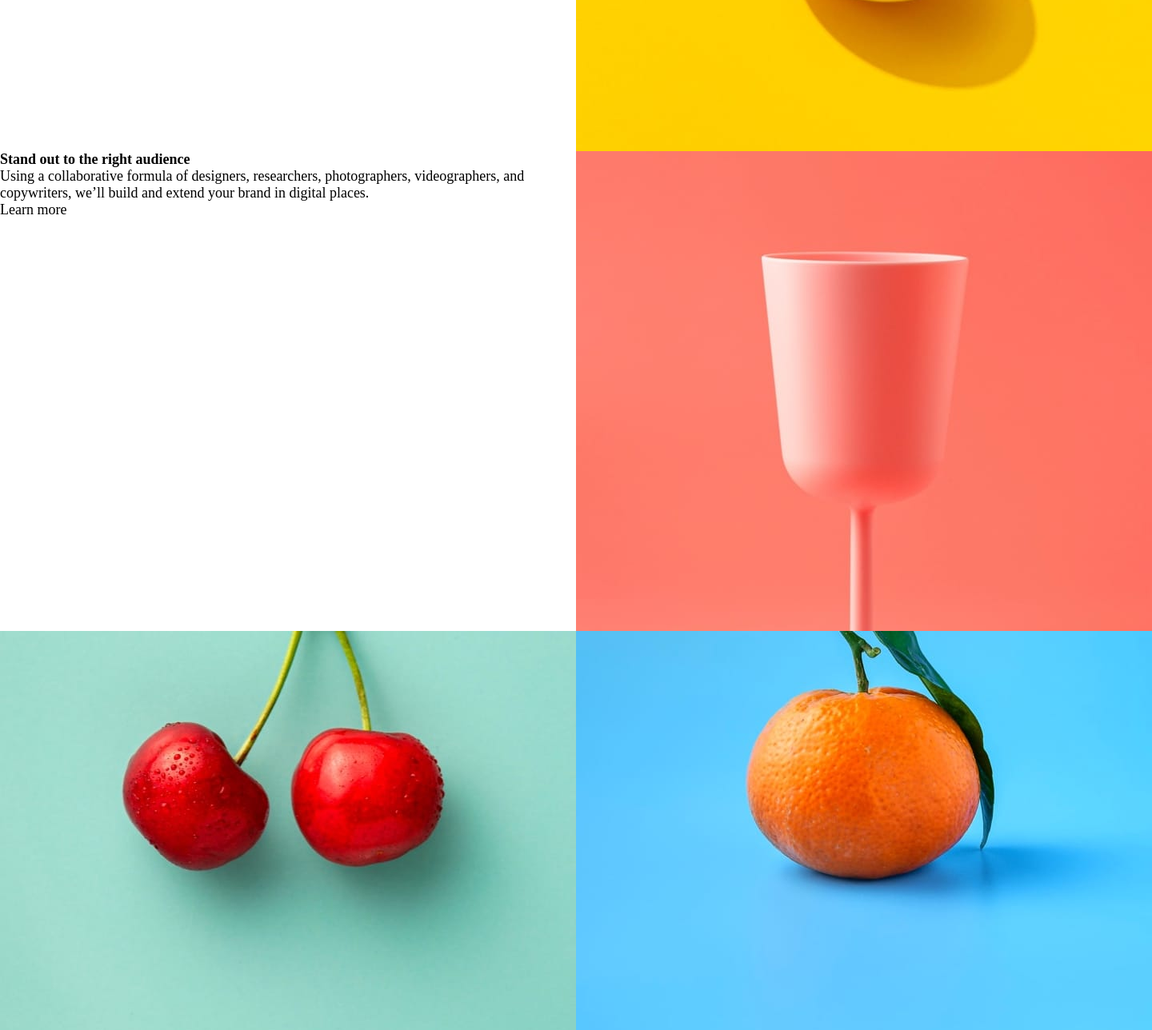
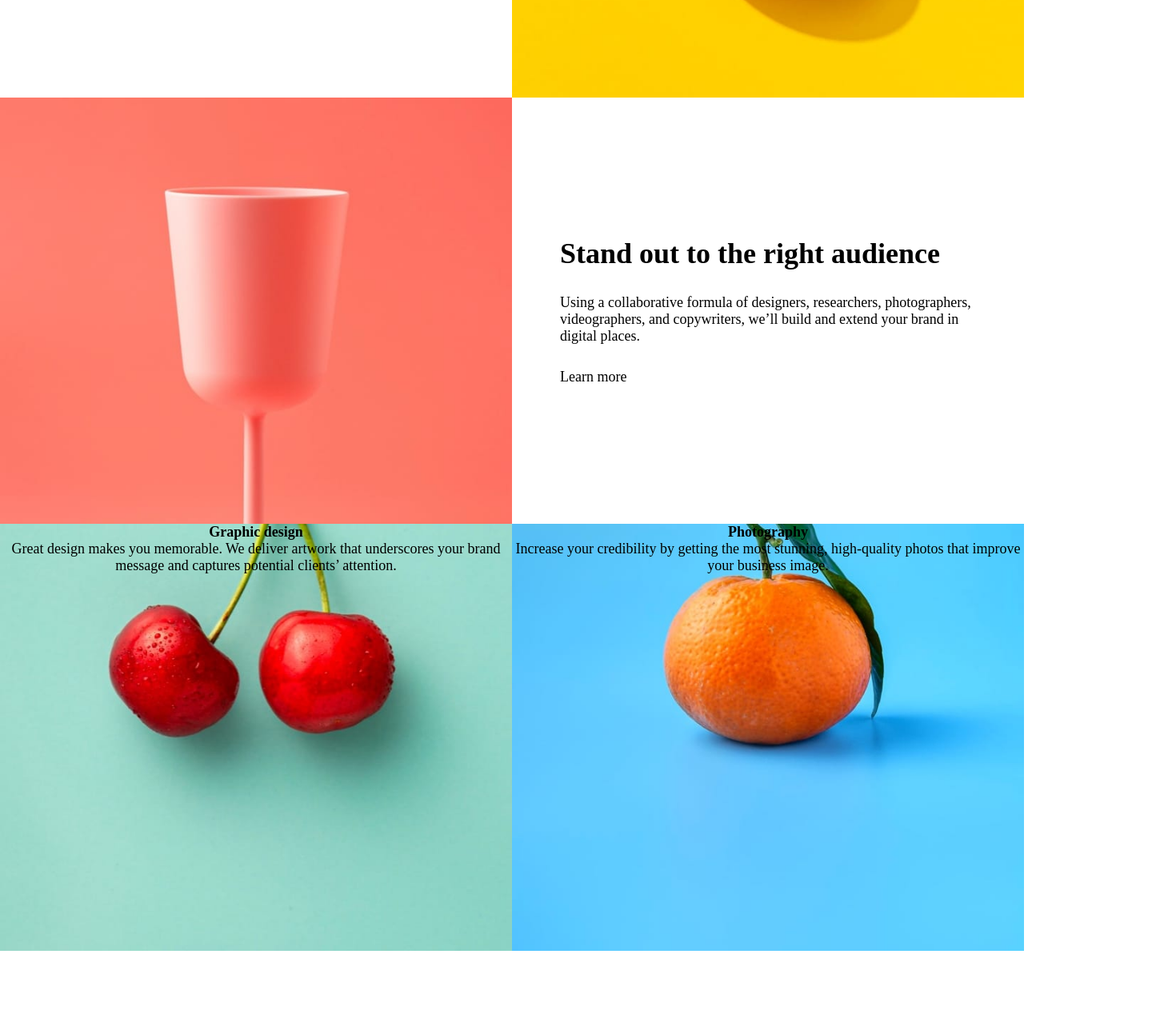
Before and after one commit to shuri991/sunnyside-agency-landing-page, a Vue app: page / in a window 1280 px wide. Shown: the part 1127-2415 px from the top of the page at 80% size, 1440 px wide, since content can reach past the window. After the commit the page ends 2316 px from the top, so only its background shows below. Built offline with nearby package versions, Linux system fonts and the light colour scheme.

Commit message:
Terminando la construcción del main y sus textos

```diff
--- a/src/App.vue
+++ b/src/App.vue
@@ -9,8 +9,6 @@
 
  <div class="main">
     <Main/>
-   <!-- <div class="text-main">
-   </div> -->
     <img class="image-egg" src="../src/assets/image/image-transform.jpg" alt="image-egg">
     <img class="image-cup" src="../src/assets/image/image-stand-out.jpg" alt="cup">
     <img class="image-cherry" src="../src/assets/image/image-graphic-design.jpg" alt="image-cherrys">
@@ -85,6 +83,9 @@ export default {
     grid-template-columns: 1fr 1fr;
     grid-template-rows: 1fr 1fr 1fr;
 }
+ .main img{
+   max-width: 100%;
+ }
 
 /* .text-main{
   display: flex;
@@ -94,6 +95,18 @@ export default {
   grid-column: 2 / 3;
   grid-row: 1 / 2;
 }
+.image-cup{
+  grid-column: 1 / 2;
+  grid-row: 2 / 3;
+}
+.image-cherry{
+  grid-column: 1 / 2;
+  grid-row: 3 / 4;
+}
+.imagen-orange{
+  grid-column: 2 / 3;
+  grid-row: 3 / 4;
+}
 
 
 </style>
--- a/src/components/header.vue
+++ b/src/components/header.vue
@@ -5,7 +5,6 @@
             <li>About</li>
             <li>Services</li>
             <li>Projects</li>
-            <!-- <li class="contact">Contact</li> -->
         </ul>
         <button class="contact">Contact</button>
     </div>
--- a/src/components/main.vue
+++ b/src/components/main.vue
@@ -1,31 +1,88 @@
 <template>
     <div class="text-main1">
-            <h2>Transform your brand</h2>
+         <h2>Transform your brand</h2>
 
-        <p>We are a full-service creative agency specializing
+        <p class="paragraph1">We are a full-service creative agency specializing
          in helping brands grow fast. Engage your clients
          through compelling visuals that do most of the
          marketing for you.</p>
 
          <p>Learn more</p>
     </div>
+
     <div class="text-main2">
         <h2>Stand out to the right audience</h2>
 
-        <p>Using a collaborative formula of designers, researchers,
+        <p class="paragraph1">Using a collaborative formula of designers, researchers,
         photographers, videographers, and copywriters, we’ll build and
         extend your brand in digital places.</p>
 
         <p>Learn more</p>
     </div>
+
+    <div class="text-main3">
+        <h2>Graphic design</h2>
+        <p>
+          Great design makes you memorable.
+          We deliver artwork that underscores your brand message and
+          captures potential clients’ attention.
+        </p>
+    </div>
+
+    <div class="text-main4">
+         <h2>Photography</h2>
+        <p>
+         Increase your credibility by getting the
+         most stunning, high-quality photos that improve your business image.
+        </p>
+    </div>
 </template>
 
 <script>
 export default {
-    name: 'main'
+    name: 'main',
+    props: {
+        msg: String
+    }
 }
 </script>
 
 <style scoped>
+.text-main1,
+.text-main2 {
+   display: flex;
+   flex-direction: column;
+   justify-content: center;
+   padding: 60px;
+
+}
+
+.text-main1 h2,
+.text-main2 h2{
+    margin-bottom: 30px;
+    font-size: 2rem;
+}
+
+.paragraph1{
+    margin-bottom: 30px;
+}
+
+.text-main3,
+.text-main4{
+    text-align: center;
+    justify-items: center;
+}
+
+.text-main3{
+    grid-column: 1 / 2;
+    grid-row: 3 /4;
+    position: relative;
+}
+
+.text-main4{
+    grid-column: 2 / 3;
+    grid-row: 3 / 4;
+    position: relative;
+}
 
 </style>
```
